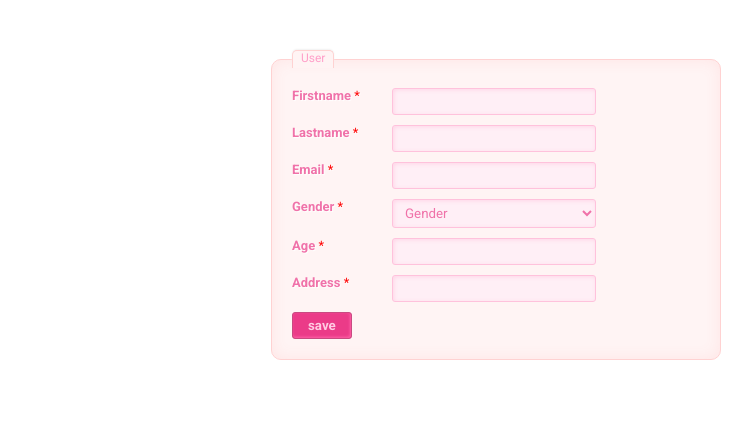
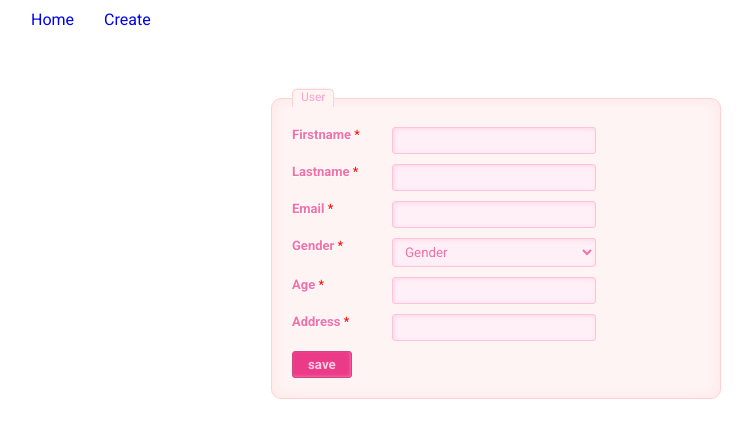
Before and after one commit to Kirill222/users_total_task, a React (Create React App) app: page /edit/1 in a window 1280 px wide. Shown: the top 438 px of the page, without its empty margins (144-896 px from the left). Built offline with nearby package versions, Linux system fonts and the light colour scheme; no server answers.

Commit message:
navigation bar created

```diff
--- a/src/App.js
+++ b/src/App.js
@@ -2,16 +2,20 @@ import { UserPage } from './pages/UsersPage/UserPage'
 import { BrowserRouter as Router, Routes, Route } from 'react-router-dom'
 import { CreatePageTest } from './pages/CreatePageTest/CreatePageTest'
 import { UpdatePageTest } from './pages/UpdatePageTest/UpdatePageTest'
+import { Navbar } from './components/Navbar/Navbar'
 
 function App() {
   return (
+    <div style={{ maxWidth: '960px', margin: '0 auto' }}>
       <Router>
+        <Navbar />
         <Routes>
           <Route path='/' element={<UserPage />} />
           <Route path='/create' element={<CreatePageTest />} />
           <Route path='/edit/:id' element={<UpdatePageTest />} />
         </Routes>
       </Router>
+    </div>
   )
 }
 
--- /dev/null
+++ b/src/components/Navbar/Navbar.css
@@ -0,0 +1,15 @@
+.navigation {
+  display: flex;
+  max-width: 960px;
+  margin: 0 auto;
+}
+
+.nav-item {
+  text-decoration: none;
+  display: block;
+  padding: 10px 15px;
+}
+
+.active {
+  font-weight: bold;
+}
--- /dev/null
+++ b/src/components/Navbar/Navbar.jsx
@@ -0,0 +1,17 @@
+import './Navbar.css'
+import { NavLink } from 'react-router-dom'
+
+export const Navbar = () => {
+  return (
+    <nav>
+      <div className='navigation'>
+        <NavLink to='/' className='nav-item'>
+          Home
+        </NavLink>
+        <NavLink to='/create' className='nav-item'>
+          Create
+        </NavLink>
+      </div>
+    </nav>
+  )
+}
--- a/src/components/User/User.css
+++ b/src/components/User/User.css
@@ -0,0 +1,19 @@
+.user-item {
+  display: flex;
+  justify-content: space-between;
+  margin: 4px 0;
+}
+
+.user-buttons {
+  width: 100px;
+  display: flex;
+  justify-content: space-between;
+}
+
+.user-info {
+  flex-grow: 1;
+}
+
+.user-info:hover {
+  background: grey;
+}
--- a/src/components/User/User.jsx
+++ b/src/components/User/User.jsx
@@ -1,5 +1,6 @@
 import axios from 'axios'
 import { useNavigate } from 'react-router-dom'
+import './User.css'
 
 export const User = ({ user }) => {
   const navigate = useNavigate()
@@ -14,10 +15,13 @@ export const User = ({ user }) => {
   }
 
   return (
-    <li>
-      {user.name}
-      <button onClick={() => editHandler(user.id)}>Edit</button>
-      <button onClick={() => deleteHandler(user.id)}>Delete</button>
+    <li className='user-item'>
+      <div className='user-info'>{user.name}</div>
+
+      <div className='user-buttons'>
+        <button onClick={() => editHandler(user.id)}>Edit</button>
+        <button onClick={() => deleteHandler(user.id)}>Delete</button>
+      </div>
     </li>
   )
 }
--- a/src/index.css
+++ b/src/index.css
@@ -4,3 +4,7 @@
   box-sizing: border-box;
   font-family: 'Roboto', sans-serif;
 }
+
+ul {
+  list-style: none;
+}
--- /dev/null
+++ b/src/pages/UsersPage/UserPage.css
@@ -0,0 +1,3 @@
+.user-list {
+  padding: 30px 15px;
+}
--- a/src/pages/UsersPage/UserPage.jsx
+++ b/src/pages/UsersPage/UserPage.jsx
@@ -1,6 +1,7 @@
 import { User } from '../../components/User/User'
 import { useState, useEffect } from 'react'
 import axios from 'axios'
+import './UserPage.css'
 
 export const UserPage = () => {
   const [users, setUsers] = useState([])
@@ -22,7 +23,7 @@ export const UserPage = () => {
   console.log(users)
 
   return (
-    <ul>
+    <ul className='user-list'>
       {users.length &&
         users.map((u) => {
           return <User user={u} key={u.id} />
```
Lines whose indentation alone changed are shown as unchanged.
